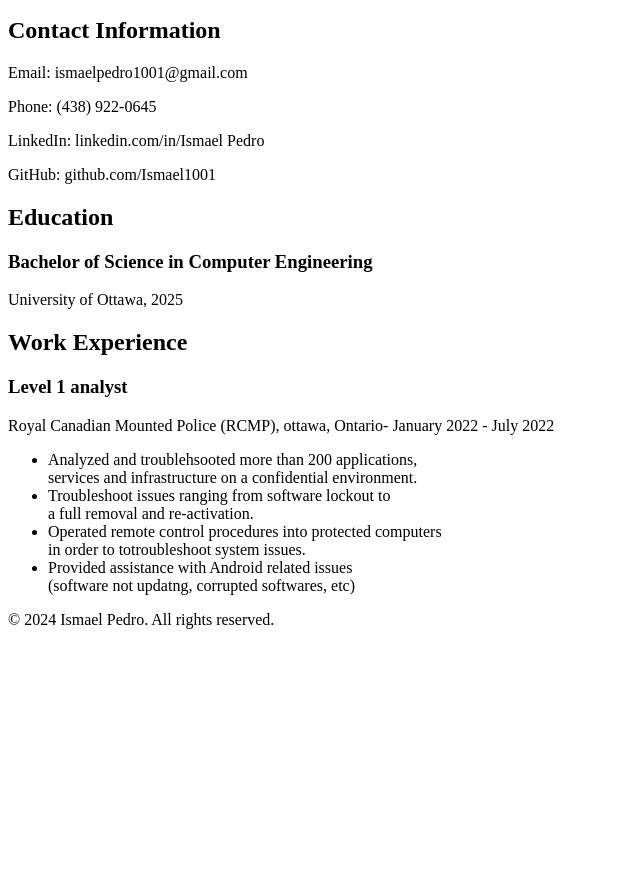
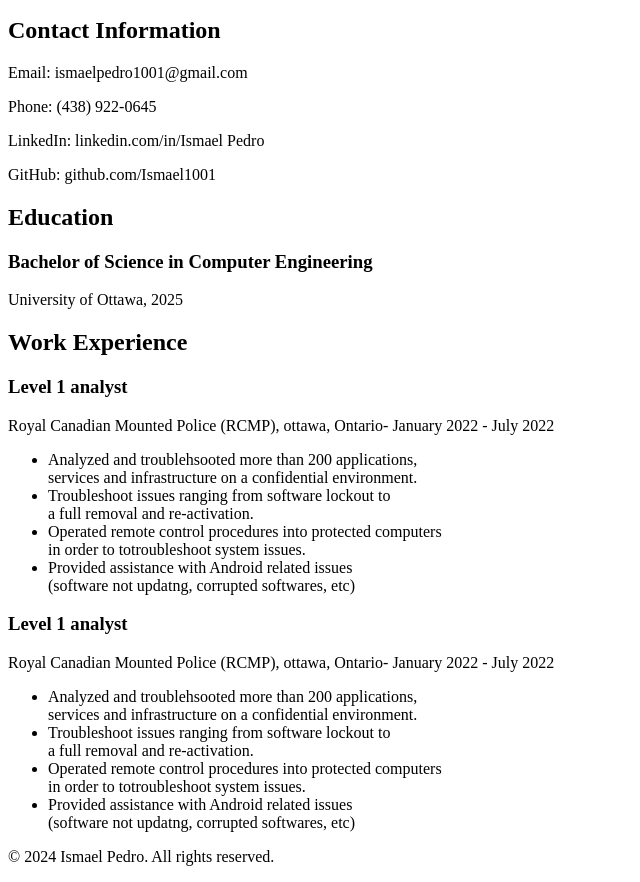
Before and after one commit to Ismael1001/Portfolio, a plain HTML site: page public/index.html in a window 1280 px wide. Shown: the part 101-983 px from the top of the page, without its empty margins (0-640 px from the left). Before the commit the page ends 800 px from the top, so only its background shows below. Drawn offline with Linux system fonts and the light colour scheme.

Commit message:
Experience added

```diff
--- a/public/index.html
+++ b/public/index.html
@@ -47,6 +47,21 @@
              (software not updatng, corrupted softwares, etc)</li>
         </ul>
       </div>
+
+      <div class="info">
+        <h3>Level 1 analyst</h3>
+        <p>Royal Canadian Mounted Police (RCMP), ottawa, Ontario- January 2022 - July 2022</p>
+        <ul>
+          <li>Analyzed and troublehsooted more than 200 applications,<br>
+             services and infrastructure on a confidential environment.</li>
+          <li>Troubleshoot issues ranging from software lockout to <br>
+             a full removal and re-activation.</li>
+          <li>Operated remote control procedures into protected computers<br>
+             in order to totroubleshoot system issues.</li>
+          <li>Provided assistance with Android related issues <br>
+             (software not updatng, corrupted softwares, etc)</li>
+        </ul>
+      </div>
     </section>
 
 
```
